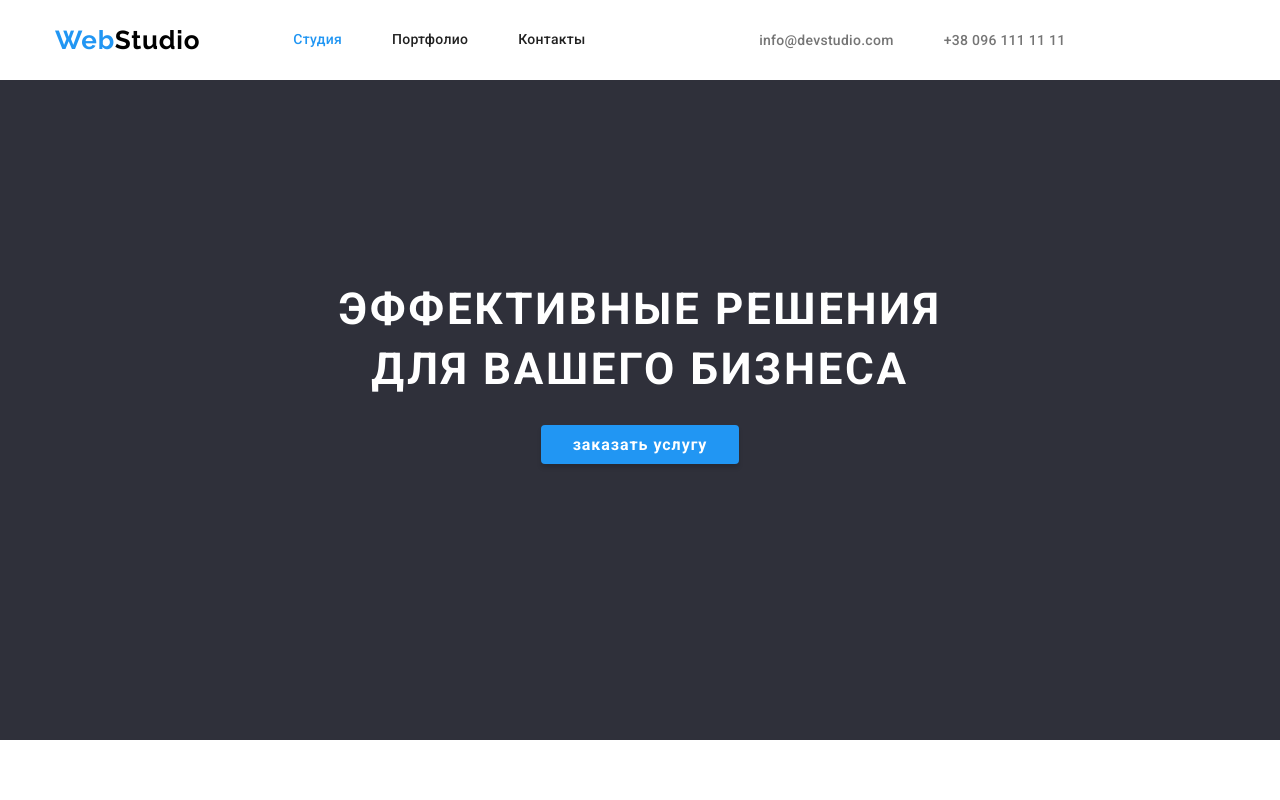
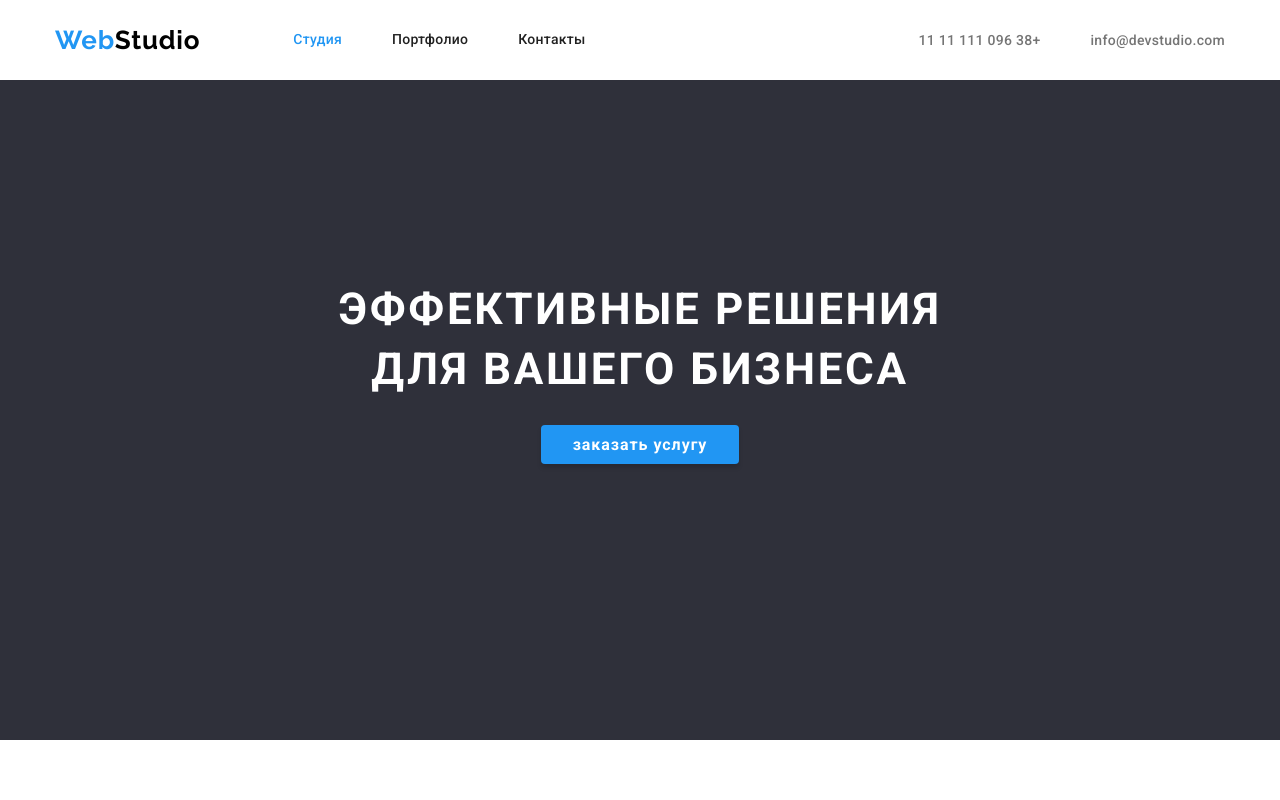
Before and after one commit to Borys-Samoilenko/goit-markup-hw-03, a plain HTML site: page index.html in a window 1280 px wide. Shown: the top 800 px of the page. Drawn offline with nearby package versions, Linux system fonts and the light colour scheme.

Commit message:
second live

```diff
--- a/css/style.css
+++ b/css/style.css
@@ -16,7 +16,7 @@
   font-family: Roboto, sans-serif;
   font-weight: 400;
   box-sizing: border-box;
-  max-width: 1600px;
+  /* max-width: 1600px; */
   margin-left: auto;
   margin-right: auto;
 }
@@ -99,10 +99,11 @@ a {
 .contact-us {
   display: flex;
   margin-left: auto;
+  direction: rtl;
 }
 
 .contact-us .item + .item {
-  margin-left: 50px;
+  margin-right: 50px;
 }
 .contact-us .link {
   color: var(--primary-text-color);
@@ -158,6 +159,7 @@ a {
   color: var(--primary-headers-color);
   margin-bottom: 50px;
   margin-top: 0;
+  text-align: center;
 }
 .feature-list {
   display: flex;
```
